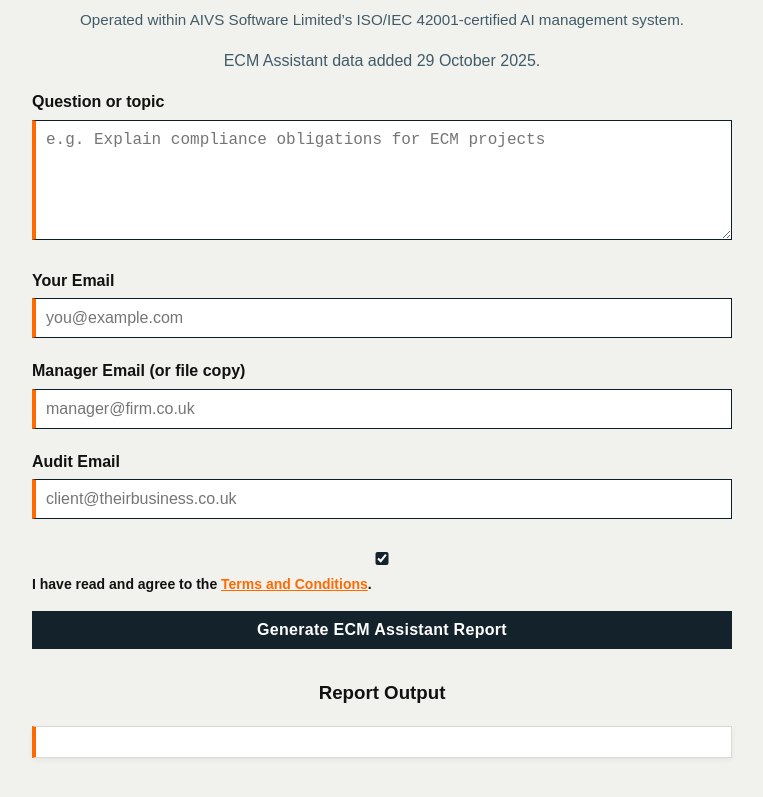
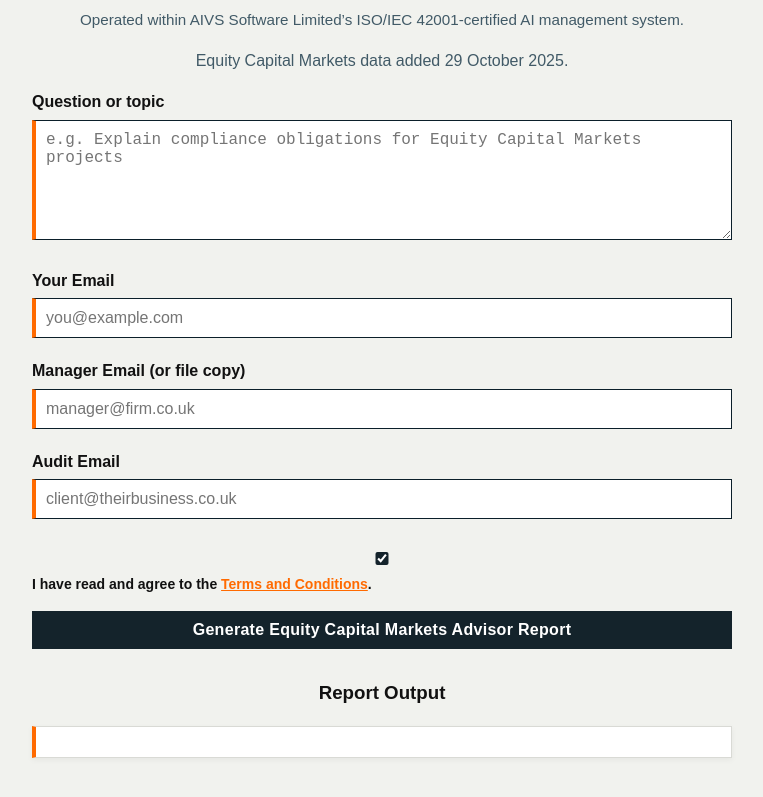
Before and after one commit to michaelwilliams-dev/ecm_assistant, a website: page public/ecm.html in a window 1280 px wide. Shown: the part 137-934 px from the top of the page, without its empty margins (258-1021 px from the left). Drawn offline with Linux system fonts and the light colour scheme.

Commit message:
Update ecm.html

```diff
--- a/public/ecm.html
+++ b/public/ecm.html
@@ -174,12 +174,12 @@
   </p>
 
   <p class="data-note">
-    ECM Assistant data added 29 October 2025.
+    Equity Capital Markets data added 29 October 2025.
   </p>
 
   <label for="clarification">Question or topic</label>
   <textarea id="clarification"
-    placeholder="e.g. Explain compliance obligations for ECM projects"></textarea>
+    placeholder="e.g. Explain compliance obligations for Equity Capital Markets projects"></textarea>
 
   <label for="email">Your Email</label>
   <input type="email" id="email" placeholder="you@example.com" />
@@ -198,7 +198,7 @@
     </label>
   </div>
 
-  <button id="generate">Generate ECM Assistant Report</button>
+  <button id="generate">Generate Equity Capital Markets Advisor Report</button>
 
   <h3>Report Output</h3>
   <pre id="response"></pre>
```
